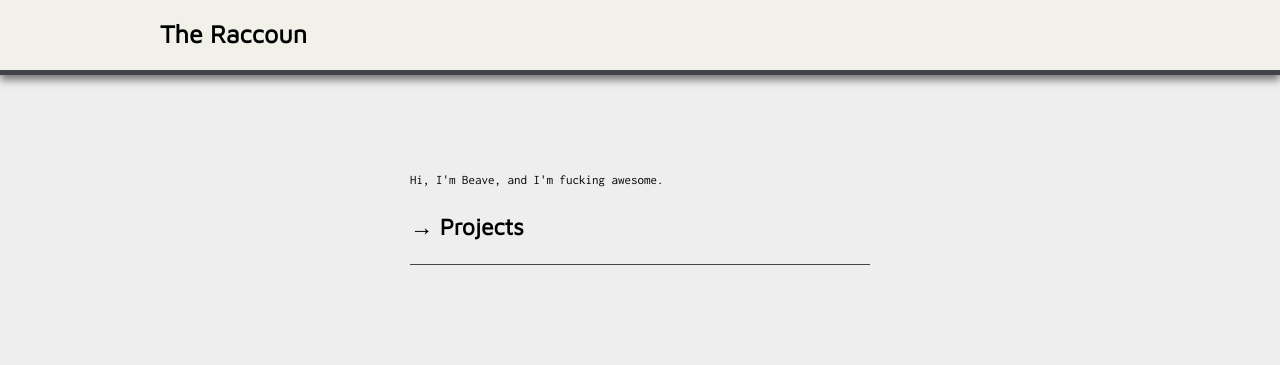
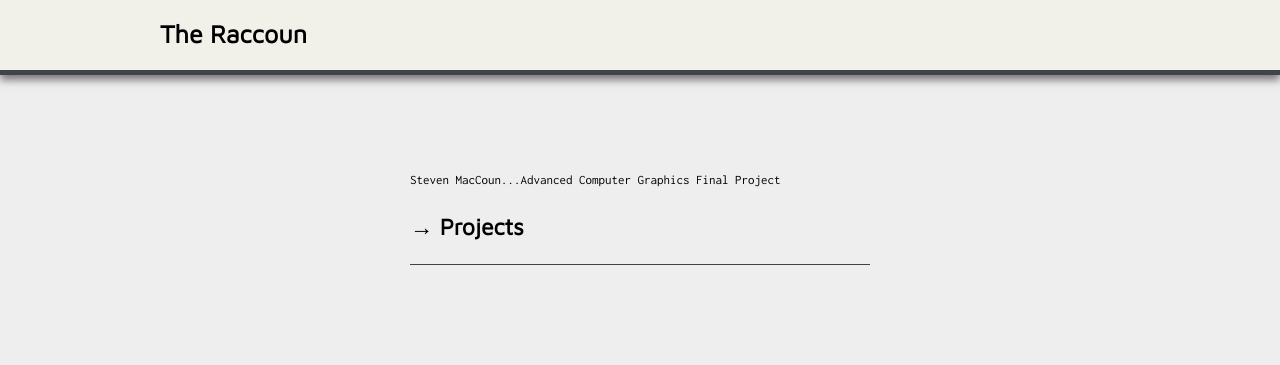
Before and after one commit to theraccoun/webgl_noise, a Sinatra app: page / in a window 1280 px wide. Shown: the top 365 px of the page. Run offline with Sinatra, Linux system fonts and the light colour scheme; some libraries are stand-ins or nearby versions.

Commit message:
Fixed some of the jquery stuff for the web page

```diff
--- a/views/index.erb
+++ b/views/index.erb
@@ -1,6 +1,6 @@
 <!DOCTYPE>
 <head>
-  <title>Beave's Pleasure Paradise</title>
+  <title>MacCounFinalProj</title>
   <link rel="stylesheet" href="css/reset.css" />
   <link rel="stylesheet" href="css/text.css" />
   <link rel="stylesheet" href="css/960.css" />
@@ -23,7 +23,7 @@
     <div class="content-spread">
       <div class="container_16 content">
         <div class="grid_8 prefix_4 suffix_4">
-          <p>Hi, I'm Beave, and I'm fucking awesome.</p>
+          <p>Steven MacCoun...Advanced Computer Graphics Final Project</p>
         <div class="collapsible">
           <div class="collapsible-header">
             <h2>Projects</h2>
```
